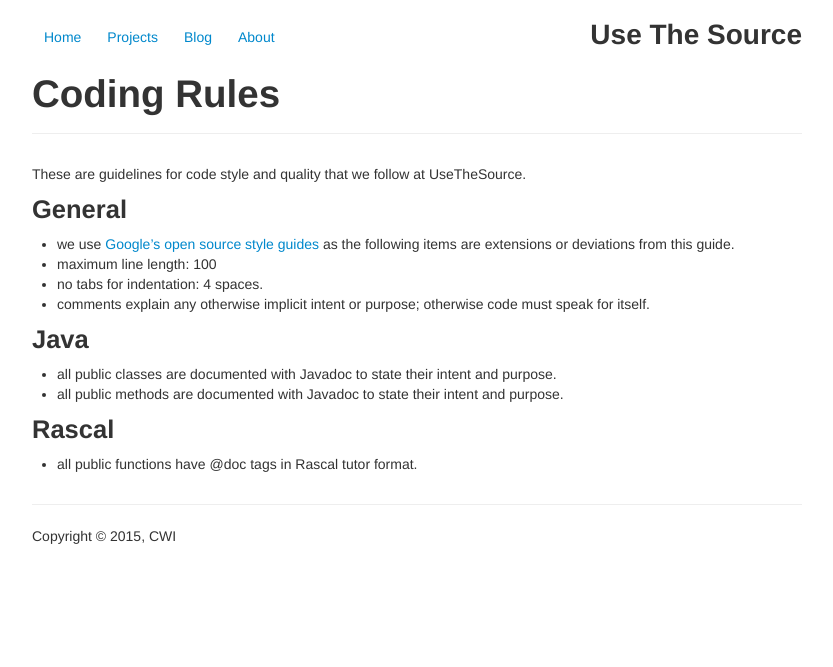
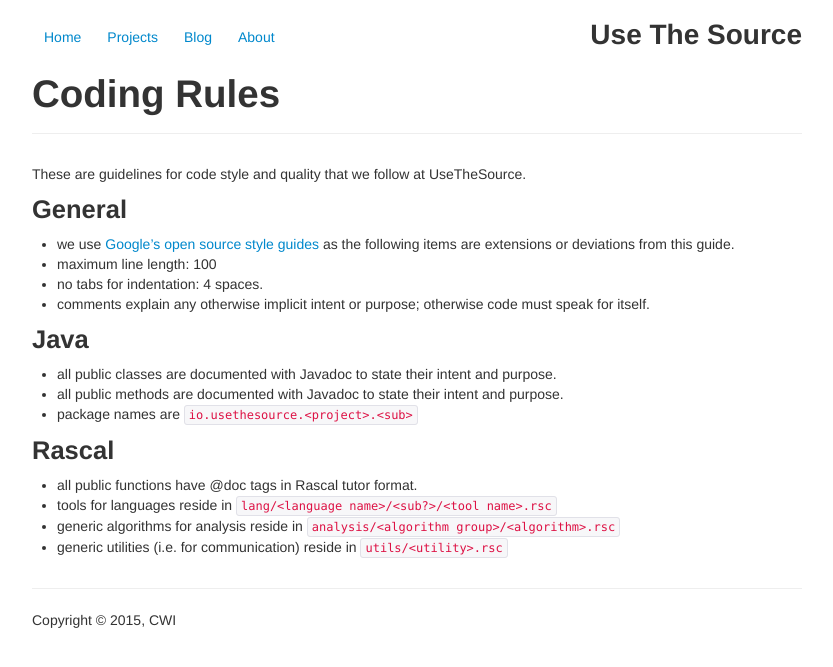
Before and after one commit to usethesource/usethesource.github.io, a Jekyll site: the page built from about/coding.md, in a window 1280 px wide. Shown: the top 667 px of the page, without its empty margins (223-1056 px from the left). Built offline with Jekyll 4.4.1, drawn with Linux system fonts in a browser that asks for light colours; Markdown is read by kramdown in place of the engine named in the settings.

Commit message:
some details

```diff
--- a/about/coding.md
+++ b/about/coding.md
@@ -17,7 +17,11 @@ These are guidelines for code style and quality that we follow at UseTheSource.
 
 * all public classes are documented with Javadoc to state their intent and purpose.
 * all public methods are documented with Javadoc to state their intent and purpose.
+* package names are `io.usethesource.<project>.<sub>`
 
 ## Rascal
 
 * all public functions have @doc tags in Rascal tutor format.
+* tools for languages reside in `lang/<language name>/<sub?>/<tool name>.rsc`
+* generic algorithms for analysis reside in `analysis/<algorithm group>/<algorithm>.rsc`
+* generic utilities (i.e. for communication) reside in `utils/<utility>.rsc`
```
